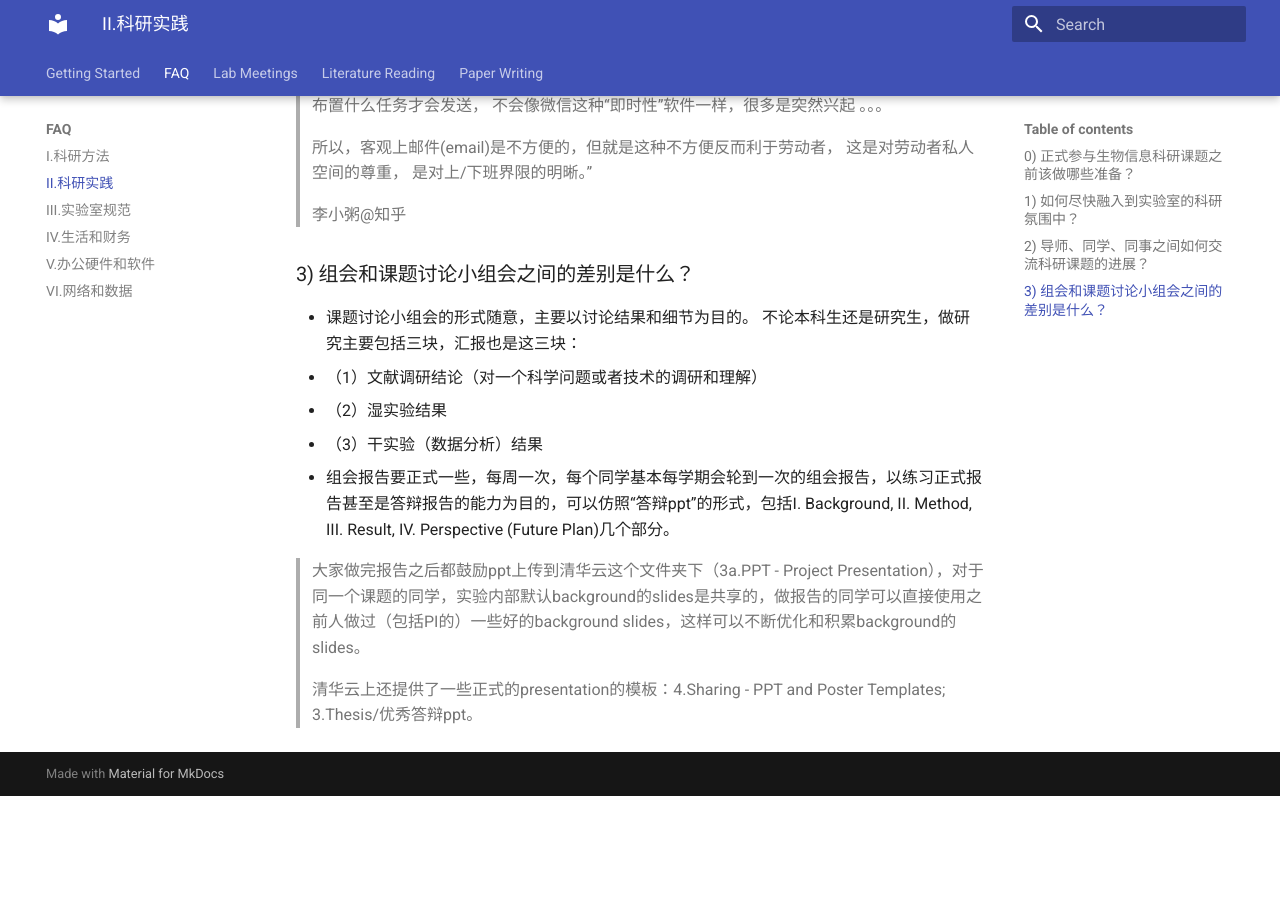
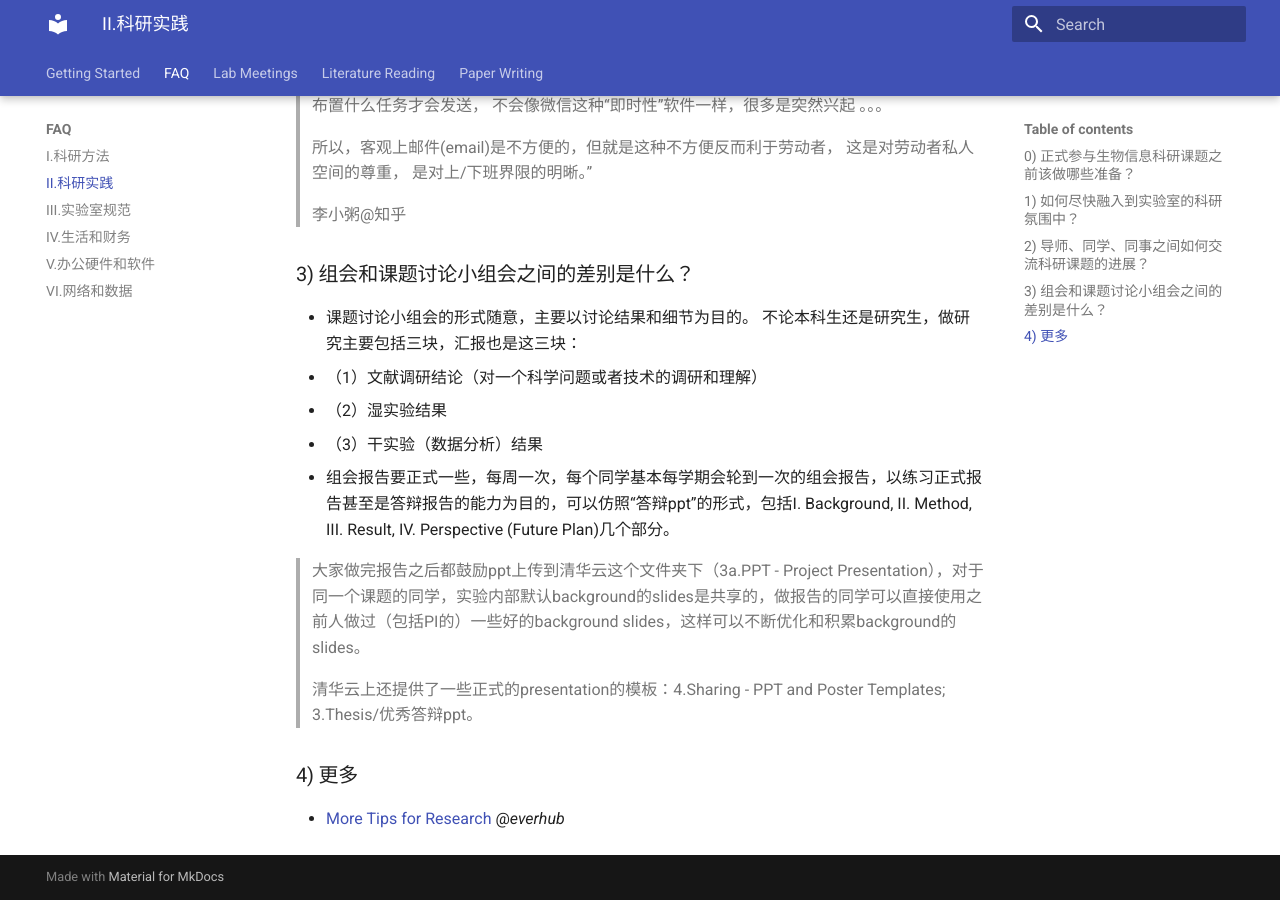
Before and after one commit to lulab/mkdocs, an MkDocs documentation site: the page built from docs/faq/faq-2.md, in a window 1280 px wide and 900 px high, scrolled down 2315 px. Built offline with MkDocs 1.6.1 and Material for MkDocs 9.7.7, drawn with Linux system fonts in a browser that asks for light colours; emoji names are drawn with the system emoji font; before the commit the page ends 3111 px from its top, so only the background shows below that.

Commit message:
Update faq-2.md

```diff
--- a/docs/faq/faq-2.md
+++ b/docs/faq/faq-2.md
@@ -89,3 +89,7 @@
 > 大家做完报告之后都鼓励ppt上传到清华云这个文件夹下（3a.PPT - Project Presentation），对于同一个课题的同学，实验内部默认background的slides是共享的，做报告的同学可以直接使用之前人做过（包括PI的）一些好的background slides，这样可以不断优化和积累background的slides。
 >
 > 清华云上还提供了一些正式的presentation的模板：4.Sharing - PPT and Poster Templates; 3.Thesis/优秀答辩ppt。
+
+### 4) 更多
+
+* [More Tips for Research](https://www.yinxiang.com/everhub/personal/336255) @_everhub_
```
